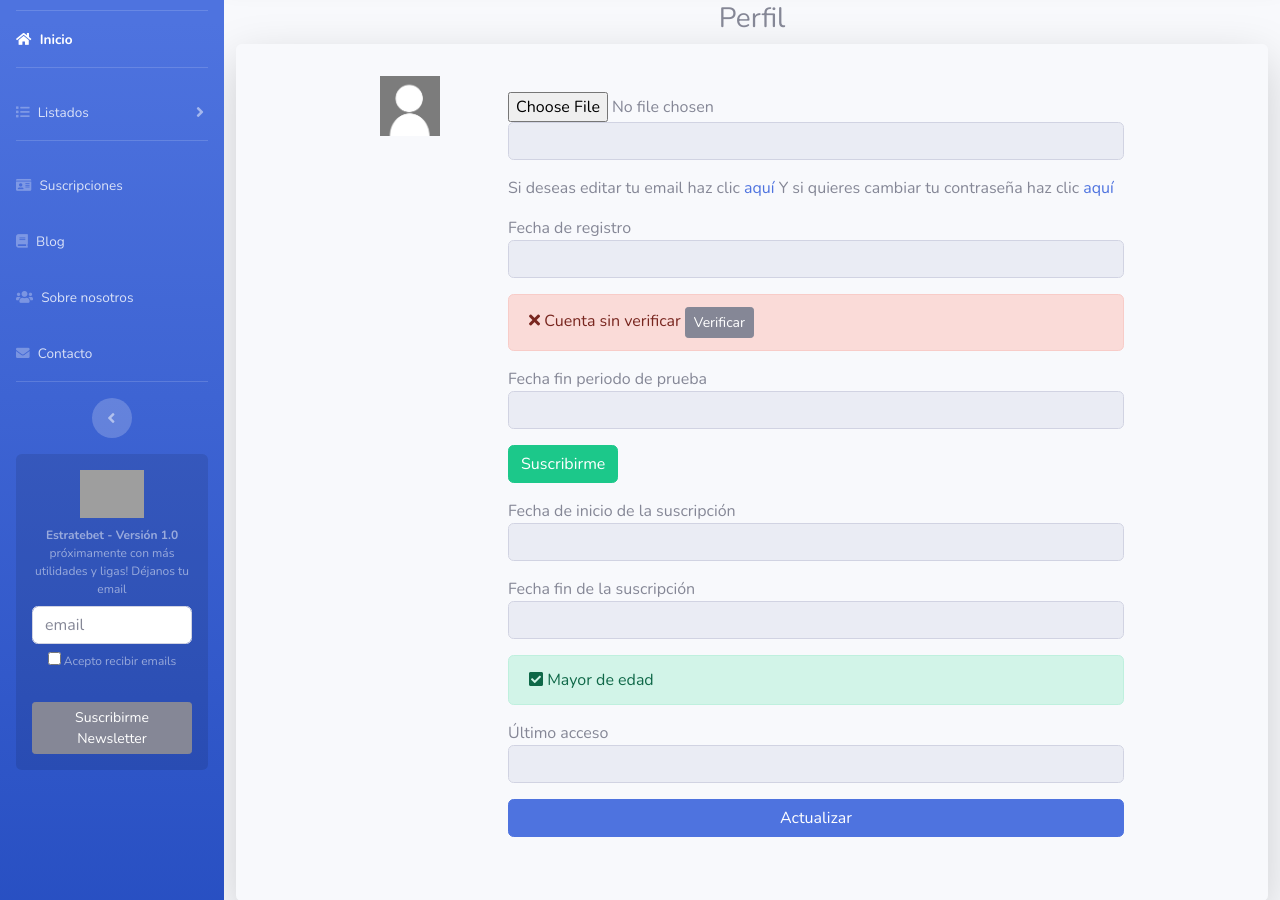
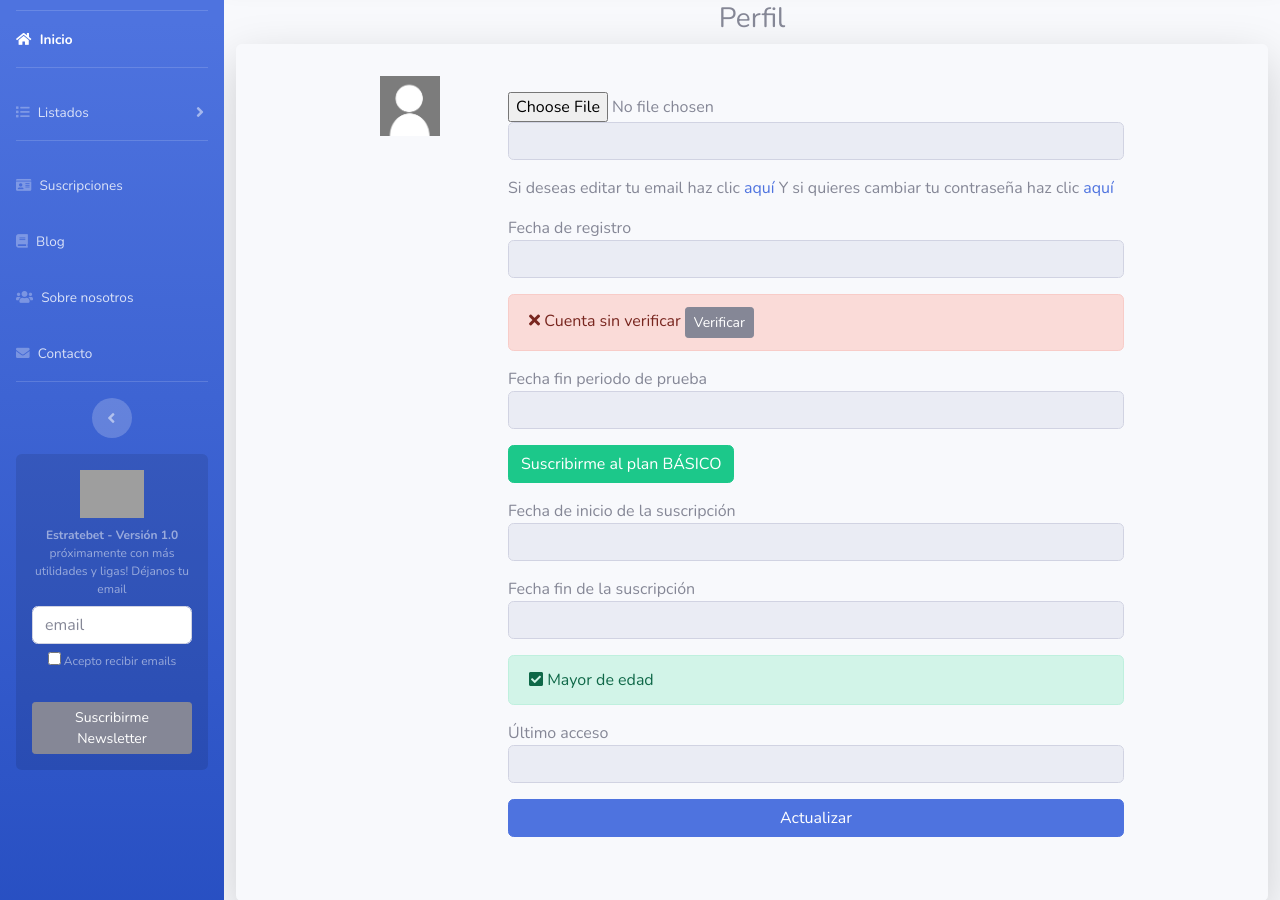
Before and after one commit to jemer2407/estratebet, a Django app: template registration/templates/registration/profile_form.html in a window 1280 px wide. Shown: the part 92-992 px from the top of the page. Run offline with Django 5.2, Linux system fonts and the light colour scheme; the template is opened without the code that fills it, so the values that code supplies are empty; some libraries are stand-ins or nearby versions; grey boxes are pictures that could not be loaded.

Commit message:
update profile form

```diff
--- a/PronosticadorFutbol/settings.py
+++ b/PronosticadorFutbol/settings.py
@@ -32,7 +32,7 @@ SECRET_KEY = config('SECRET_KEY')
 
 # SECURITY WARNING: don't run with debug turned on in production!
 
-#DEBUG = True   # True para desarrollo, comentado para producción
+DEBUG = True   # True para desarrollo, comentado para producción
 DEBUG = config('DEBUG', cast=bool)  # comentado para desarrollo
 
 
--- a/registration/templates/registration/profile_form.html
+++ b/registration/templates/registration/profile_form.html
@@ -58,7 +58,7 @@
                 <input type='text' name='date-registration' value='{{trial_month}}' class='form-control mt3 mb-3' readonly>
 
                 {% if not request.user.profile.is_subscribed %}
-                  <a href="{% url 'checkout-session' %}" class="btn btn-success mb-3">Suscribirme</a>
+                  <a href="{% url 'checkout-session' %}" class="btn btn-success mb-3">Suscribirme al plan BÁSICO</a>
                   <br>
                 {% endif %}
 
```
